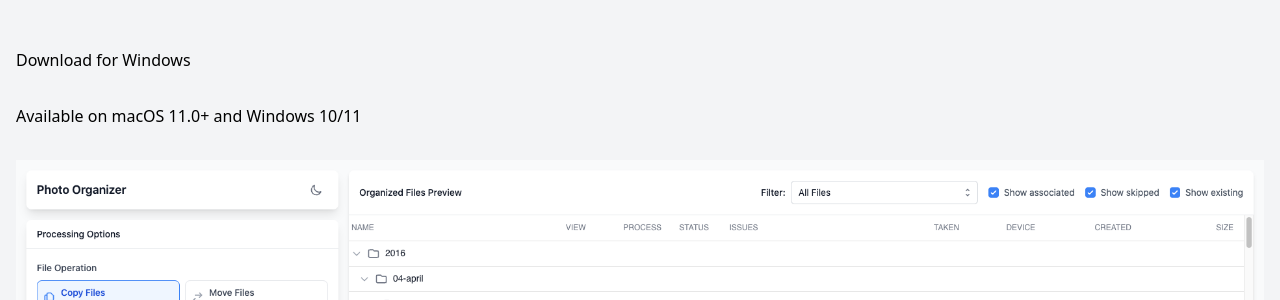
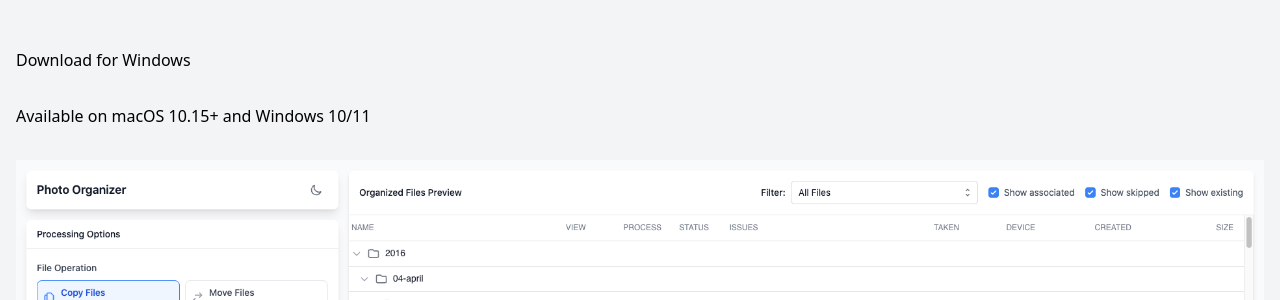
Before and after one commit to mcvanhassel/photo-organizer.app, a Jekyll site: the page built from index.html, in a window 1280 px wide and 900 px high, scrolled down 2805 px. Shown: the part 155-455 px from the top of the window. Built offline with Jekyll 4.4.1, drawn with Linux system fonts in a browser that asks for light colours; some of the changed text lies outside the part shown.

Commit message:
chore: revert to full app version link

```diff
--- a/index.html
+++ b/index.html
@@ -19,7 +19,7 @@
       </p>
       <div class="flex justify-center gap-4 mb-8">
         <a
-          href="https://apps.apple.com/us/app/flipfocus-photo-organizer/id6744653030"
+          href="https://apps.apple.com/us/app/flipfocus-photo-organizer/id6743702259"
           class="inline-flex items-center px-6 py-3 rounded-lg bg-blue-600 text-white hover:bg-blue-700 transition"
         >
           <svg
@@ -58,7 +58,7 @@
         </a>
       </div>
       <div class="text-sm text-gray-500">
-        Available on macOS 11.0+ and Windows 10/11
+        Available on macOS 10.15+ and Windows 10/11
       </div>
     </div>
   </header>
@@ -208,7 +208,7 @@
         <div class="max-w-2xl mx-auto grid md:grid-cols-2 gap-8">
           <div class="text-center p-6">
             <h3 class="text-xl font-semibold mb-4">macOS</h3>
-            <p class="text-gray-600">macOS 11.0 (Big Sur) or later</p>
+            <p class="text-gray-600">macOS 10.15 (Catalina) or later</p>
           </div>
           <div class="text-center p-6">
             <h3 class="text-xl font-semibold mb-4">Windows</h3>
```
